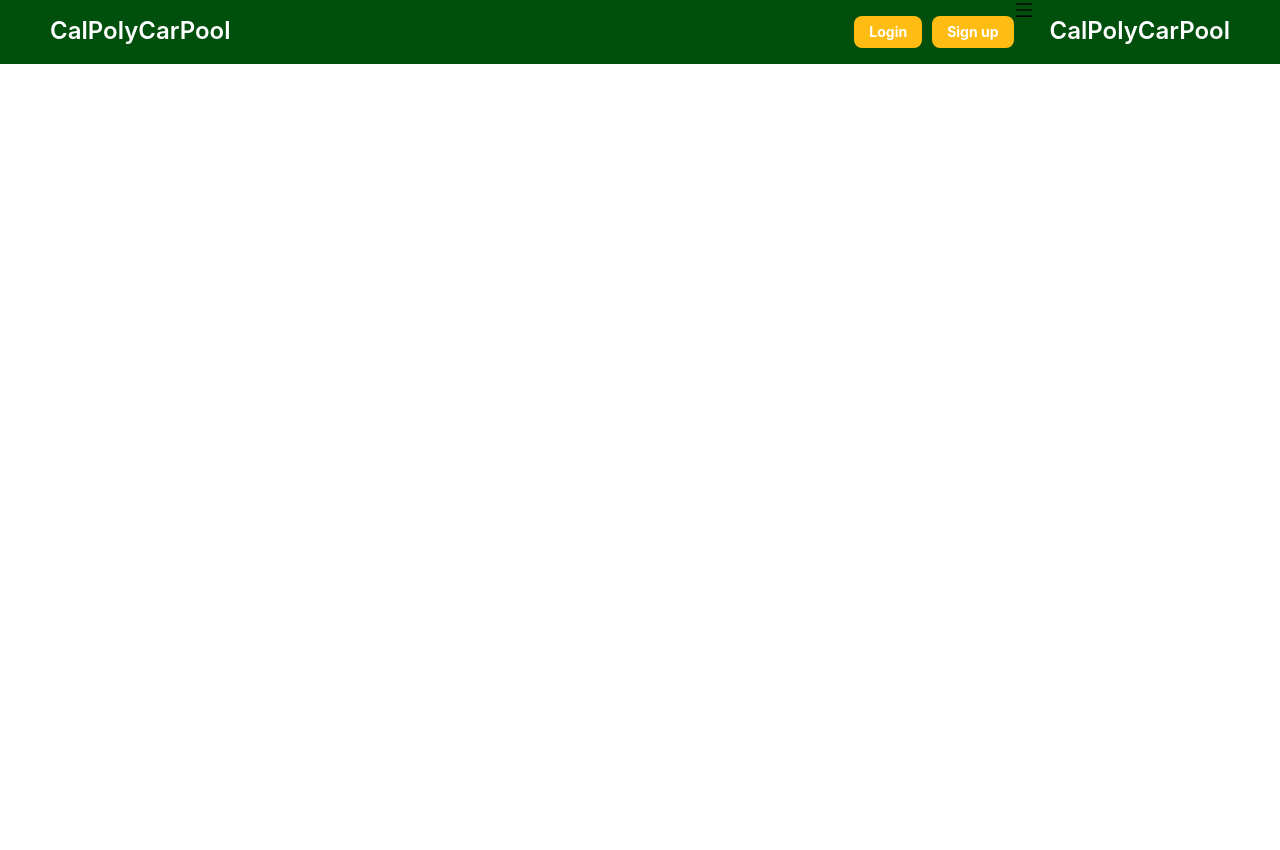
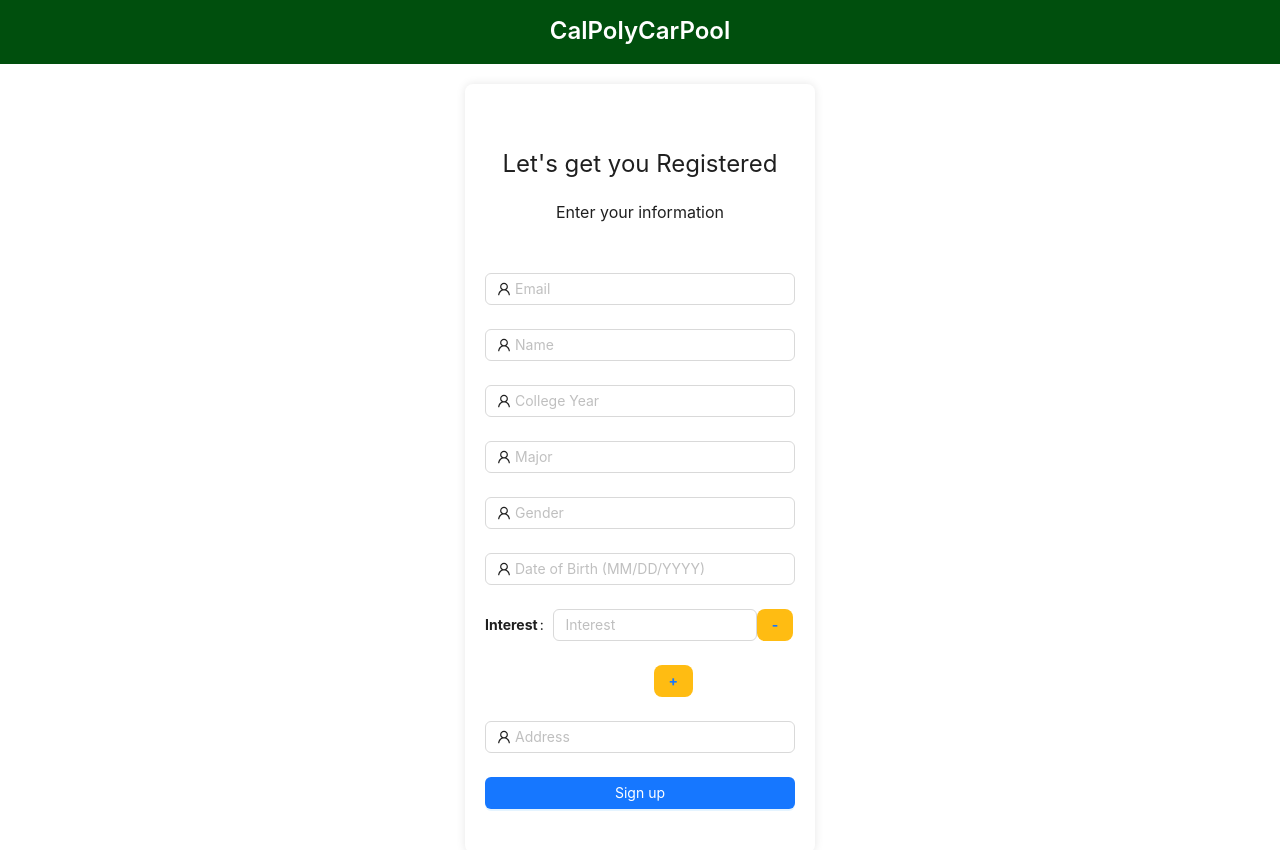
Before and after one commit to ChirayuRai/CalPolyCarPool, a React (Vite) app in the folder frontend/: page / in a window 1280 px wide. Shown: the top 850 px of the page. Before the commit the page ends 800 px from the top, so only its background shows below. Built offline with nearby package versions, Linux system fonts and the light colour scheme.

Commit message:
Added registration

```diff
--- a/frontend/src/App.tsx
+++ b/frontend/src/App.tsx
@@ -3,6 +3,7 @@ import AppHeader from './components/AppHeader';
 import LoggedOutHeader from './components/LoggedOutHeader';
 import Registration from './pages/Registration'
 import Landing from './pages/Landing'
+import Login from './pages/Login'
 
 const App: React.FC = () => {
   const [isLoggedIn, setIsLoggedIn] = useState(true);
@@ -15,7 +16,7 @@ const App: React.FC = () => {
   return (
     <div>
       {isLoggedIn ? (
-        <Landing />
+        <Registration />
       ) : (
         <LoggedOutHeader onLogin={handleLogin} />
       )}
--- a/frontend/src/pages/Registration.tsx
+++ b/frontend/src/pages/Registration.tsx
@@ -1,6 +1,10 @@
-import React from 'react';
-import { Layout, Typography } from 'antd';
+// Registration.tsx
+import React, { useState } from 'react';
+import { Layout, Typography, Form, Input, Button, Row, Col } from 'antd';
+import { UserOutlined, LockOutlined } from '@ant-design/icons';
 import AppHeader from '../components/AppHeader'; // Import the AppHeader component
+import './styles.css'; // Import the external CSS file
+
 
 const { Content } = Layout;
 const { Title } = Typography;
@@ -12,13 +16,118 @@ const contentStyle: React.CSSProperties = {
   backgroundColor: '#FFFFFF',
 };
 
-const RegistrationPage: React.FC = () => (
+const onFinish = (values: any) => {
+  console.log('Received values:', values);
+  // Add your logic for handling form submission here
+};
+
+const Registration: React.FC = () => {
+  const [interestFields, setInterestFields] = useState<string[]>(['']); // State to manage interest fields
+
+  // Function to handle adding interest field
+  const handleAddInterestField = () => {
+    setInterestFields([...interestFields, '']);
+  };
+
+  // Function to handle removing interest field
+  const handleRemoveInterestField = (index: number) => {
+    const newInterestFields = [...interestFields];
+    newInterestFields.splice(index, 1);
+    setInterestFields(newInterestFields);
+  };
+
+  return (
     <Layout style={{ minHeight: '100vh' }}>
       <AppHeader />
       <Content style={contentStyle}>
+        <div style={{ display: 'flex', flexDirection: 'column', alignItems: 'center', marginTop: '20px' }}>
+          <div style={{ backgroundColor: '#fff', padding: '20px', borderRadius: '8px', boxShadow: '0 0 10px rgba(0, 0, 0, 0.1)', width: '350px' }}>
+          <h2 style={{ textAlign: 'center', fontSize: '1.5rem', marginBottom: '-4.5rem' }}>Let's get you Registered</h2>
+          <p style={{ textAlign: 'center', marginBottom: '1px', fontSize: '1rem' }}>Enter your information</p>
+            <Form
+              name="registration"
+              initialValues={{ remember: true }}
+              onFinish={onFinish}
+            >
+              <Form.Item
+                name="email"
+                rules={[{ required: true, message: 'Please input your email!' }]}
+              >
+                <Input prefix={<UserOutlined />} placeholder="Email" />
+              </Form.Item>
 
+              {/* Add other form items like Name, College Year, Major, Gender, Birth Date, etc. */}
+              {/* Example: */}
+              <Form.Item
+                name="name"
+                rules={[{ required: true, message: 'Please input your name!' }]}
+              >
+                <Input prefix={<UserOutlined />} placeholder="Name" />
+              </Form.Item>
+
+              <Form.Item
+                name="College Year"
+                rules={[{ required: true, message: 'Please input your College year!' }]}
+              >
+                <Input prefix={<UserOutlined />} placeholder="College Year" />
+              </Form.Item>
+
+              <Form.Item
+                name="Major"
+                rules={[{ required: true, message: 'Please input your Major!' }]}
+              >
+                <Input prefix={<UserOutlined />} placeholder="Major" />
+              </Form.Item>
+
+              <Form.Item
+                name="Gender"
+                rules={[{ required: true, message: 'Please input your Gender!' }]}
+              >
+                <Input prefix={<UserOutlined />} placeholder="Gender" />
+              </Form.Item>
+
+              <Form.Item
+                name="DOB"
+                rules={[{ required: true, message: 'Please input your Date of Birth!' }]}
+              >
+                <Input prefix={<UserOutlined />} placeholder="Date of Birth (MM/DD/YYYY)" />
+              </Form.Item>
+
+              {/* Interest Fields */}
+              <Form.Item label={<b>Interest</b>}>
+                {interestFields.map((field, index) => (
+                  <div key={index}>
+                    <Form.Item
+                      name={`interest-${index}`}
+                      rules={[{ required: true, message: 'Please input your interest!' }]}
+                      style={{ display: 'inline-block', width: 'calc(100% - 40px)' }}
+                    >
+                      <Input placeholder="Interest" />
+                    </Form.Item>
+                    <Button className="custom-button" type="link" onClick={() => handleRemoveInterestField(index)}>-</Button>
+                  </div>
+                ))}
+                <Button className="custom-button" type="link" onClick={handleAddInterestField}>+</Button>
+              </Form.Item>
+
+              <Form.Item
+                name="Address"
+                rules={[{ required: true, message: 'Please input your Address!' }]}
+              >
+                <Input prefix={<UserOutlined />} placeholder="Address" />
+              </Form.Item>
+
+              <Form.Item>
+                <Button type="primary" htmlType="submit" style={{ width: '100%' }}>
+                  Sign up
+                </Button>
+              </Form.Item>
+            </Form>
+          </div>
+        </div>
       </Content>
     </Layout>
   );
+};
 
-export default RegistrationPage;
+export default Registration;
--- /dev/null
+++ b/frontend/src/pages/styles.css
@@ -0,0 +1,15 @@
+/*styles.css*/
+.custom-button {
+  background-color: #FFBC12;
+  color: #FFFFFF;
+  border-radius: 8px;
+  font-weight: bold;
+  border: 0;
+  transition: background-color 0.3s, transform 0.3s;
+}
+
+.custom-button:hover {
+  background-color: #C8A800;
+  color: #000000;
+  transform: scale(1.05);
+}
```
Also changed, not shown: frontend/src/pages/Login.tsx (+71 -6 lines). Lines whose indentation alone changed are shown as unchanged.
